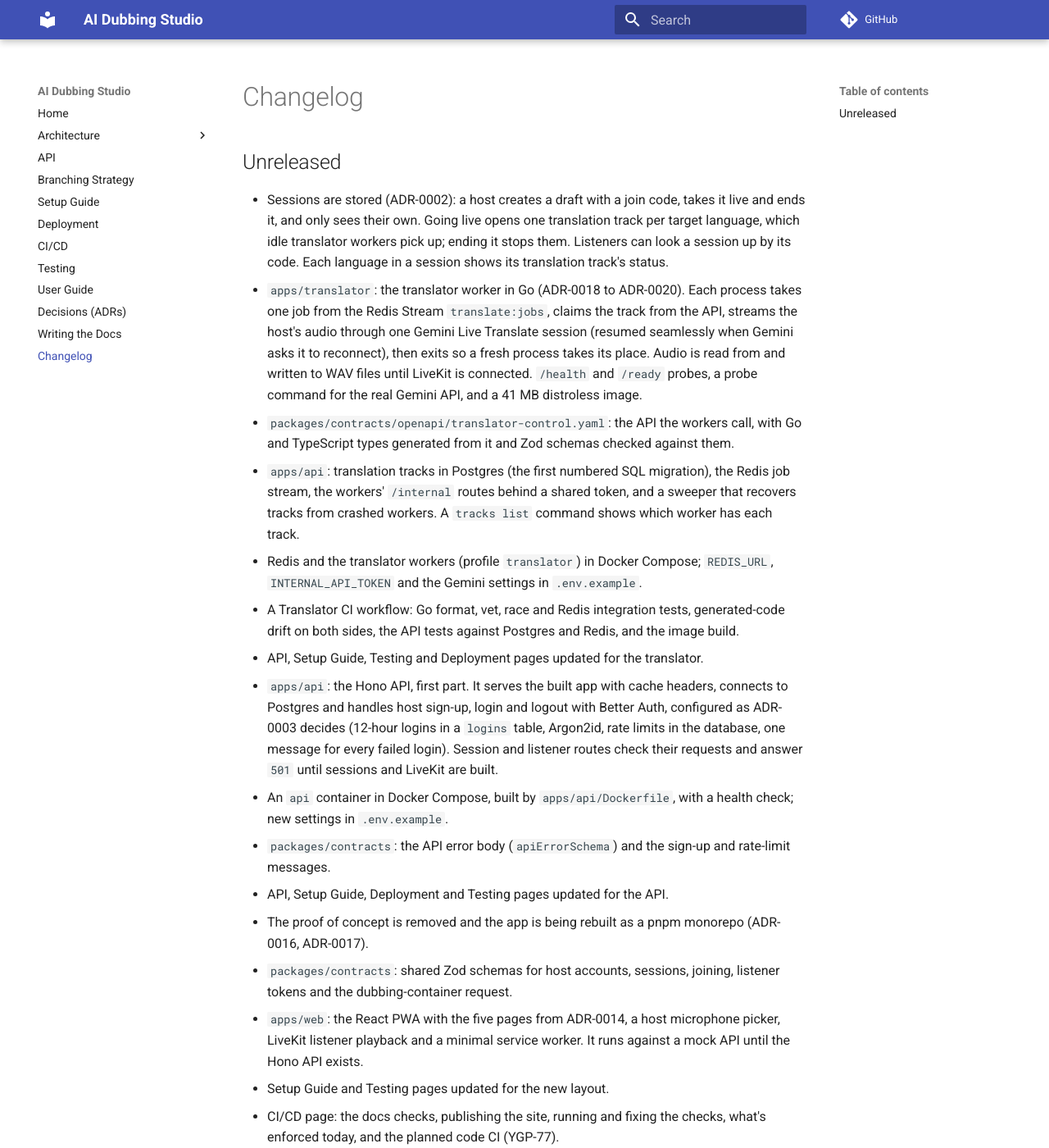
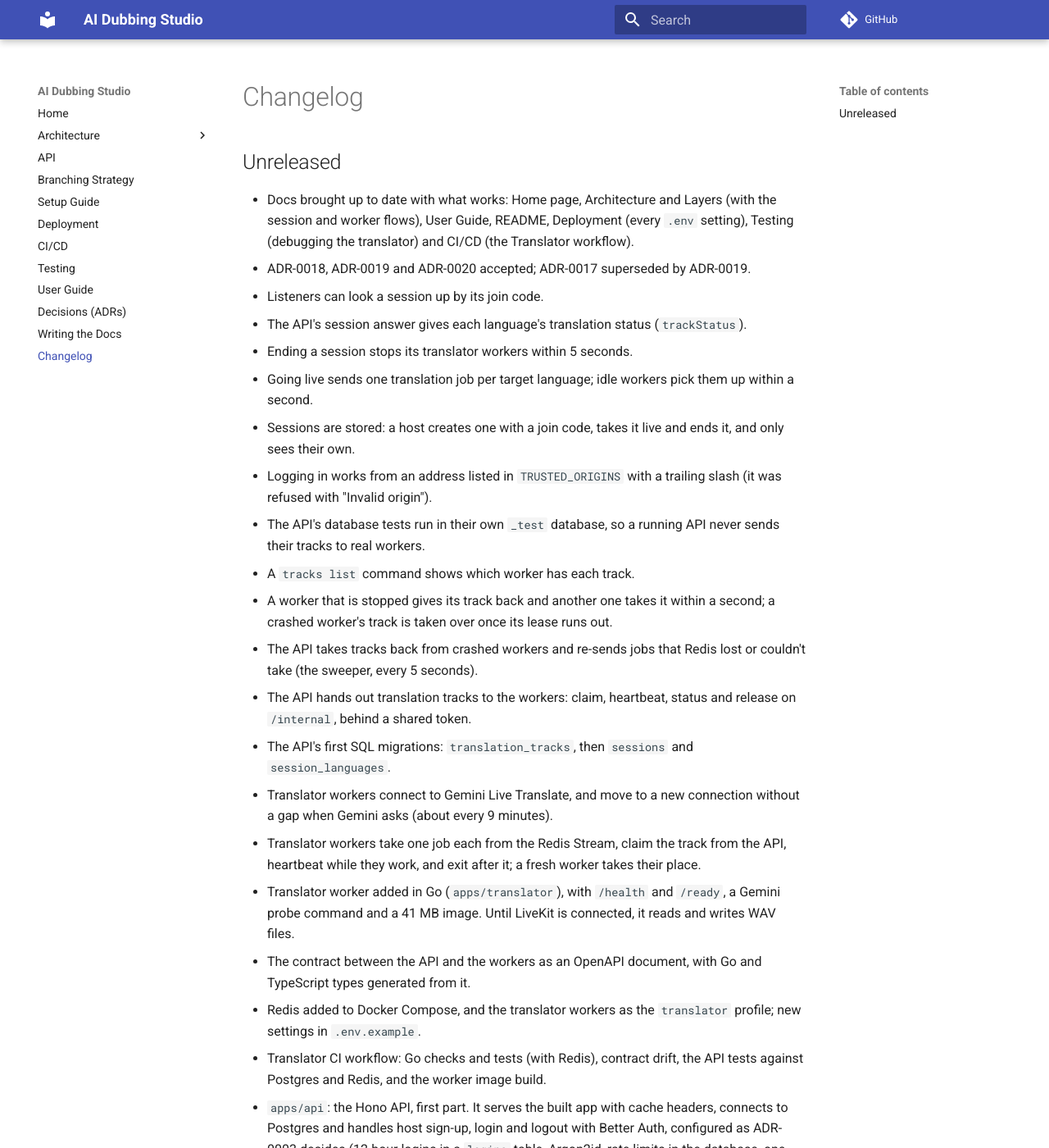
Before and after one commit to WH1TE-SHAD0W/ai-dubbing-studio, an MkDocs documentation site: the page built from docs/changelog.md, in a window 1280 px wide and 1400 px high. Shown: the whole window at 82% size. Built offline with MkDocs 1.6.1 and Material for MkDocs 9.7.7, drawn with Linux system fonts in a browser that asks for light colours; comment, search, counter and statistics services are not loaded.

Commit message:
docs(changelog): list what happened on the translator branch, newest first
This branch's entries are now a plain list of changes: Redis in Compose, the
Go worker, workers connecting to Gemini, claiming tracks and heartbeating,
takeover after a stop or crash, the API's internal routes, sweeper and first
migrations, stored sessions, going live and ending, joining by code, the
trusted-origins fix, the separate test database, the CI workflow, the
accepted ADRs and the docs update. Older entries are unchanged.

Co-Authored-By: Claude Opus 5.5 <noreply@anthropic.com>

```diff
--- a/docs/changelog.md
+++ b/docs/changelog.md
@@ -2,31 +2,47 @@
 
 ## Unreleased
 
-- Sessions are stored (ADR-0002): a host creates a draft with a join code,
-  takes it live and ends it, and only sees their own. Going live opens one
-  translation track per target language, which idle translator workers pick
-  up; ending it stops them. Listeners can look a session up by its code. Each
-  language in a session shows its translation track's status.
-- `apps/translator`: the translator worker in Go (ADR-0018 to ADR-0020). Each
-  process takes one job from the Redis Stream `translate:jobs`, claims the
-  track from the API, streams the host's audio through one Gemini Live
-  Translate session (resumed seamlessly when Gemini asks it to reconnect), then
-  exits so a fresh process takes its place. Audio is read from and written to
-  WAV files until LiveKit is connected. `/health` and `/ready` probes, a probe
-  command for the real Gemini API, and a 41 MB distroless image.
-- `packages/contracts/openapi/translator-control.yaml`: the API the workers
-  call, with Go and TypeScript types generated from it and Zod schemas checked
-  against them.
-- `apps/api`: translation tracks in Postgres (the first numbered SQL
-  migration), the Redis job stream, the workers' `/internal` routes behind a
-  shared token, and a sweeper that recovers tracks from crashed workers. A
-  `tracks list` command shows which worker has each track.
-- Redis and the translator workers (profile `translator`) in Docker Compose;
-  `REDIS_URL`, `INTERNAL_API_TOKEN` and the Gemini settings in `.env.example`.
-- A Translator CI workflow: Go format, vet, race and Redis integration tests,
-  generated-code drift on both sides, the API tests against Postgres and Redis,
-  and the image build.
-- API, Setup Guide, Testing and Deployment pages updated for the translator.
+- Docs brought up to date with what works: Home page, Architecture and
+  Layers (with the session and worker flows), User Guide, README, Deployment
+  (every `.env` setting), Testing (debugging the translator) and CI/CD (the
+  Translator workflow).
+- ADR-0018, ADR-0019 and ADR-0020 accepted; ADR-0017 superseded by ADR-0019.
+- Listeners can look a session up by its join code.
+- The API's session answer gives each language's translation status
+  (`trackStatus`).
+- Ending a session stops its translator workers within 5 seconds.
+- Going live sends one translation job per target language; idle workers pick
+  them up within a second.
+- Sessions are stored: a host creates one with a join code, takes it live and
+  ends it, and only sees their own.
+- Logging in works from an address listed in `TRUSTED_ORIGINS` with a trailing
+  slash (it was refused with "Invalid origin").
+- The API's database tests run in their own `_test` database, so a running API
+  never sends their tracks to real workers.
+- A `tracks list` command shows which worker has each track.
+- A worker that is stopped gives its track back and another one takes it
+  within a second; a crashed worker's track is taken over once its lease runs
+  out.
+- The API takes tracks back from crashed workers and re-sends jobs that Redis
+  lost or couldn't take (the sweeper, every 5 seconds).
+- The API hands out translation tracks to the workers: claim, heartbeat,
+  status and release on `/internal`, behind a shared token.
+- The API's first SQL migrations: `translation_tracks`, then `sessions` and
+  `session_languages`.
+- Translator workers connect to Gemini Live Translate, and move to a new
+  connection without a gap when Gemini asks (about every 9 minutes).
+- Translator workers take one job each from the Redis Stream, claim the track
+  from the API, heartbeat while they work, and exit after it; a fresh worker
+  takes their place.
+- Translator worker added in Go (`apps/translator`), with `/health` and
+  `/ready`, a Gemini probe command and a 41 MB image. Until LiveKit is
+  connected, it reads and writes WAV files.
+- The contract between the API and the workers as an OpenAPI document, with Go
+  and TypeScript types generated from it.
+- Redis added to Docker Compose, and the translator workers as the
+  `translator` profile; new settings in `.env.example`.
+- Translator CI workflow: Go checks and tests (with Redis), contract drift, the
+  API tests against Postgres and Redis, and the worker image build.
 - `apps/api`: the Hono API, first part. It serves the built app with cache
   headers, connects to Postgres and handles host sign-up, login and logout with
   Better Auth, configured as ADR-0003 decides (12-hour logins in a `logins`
```
